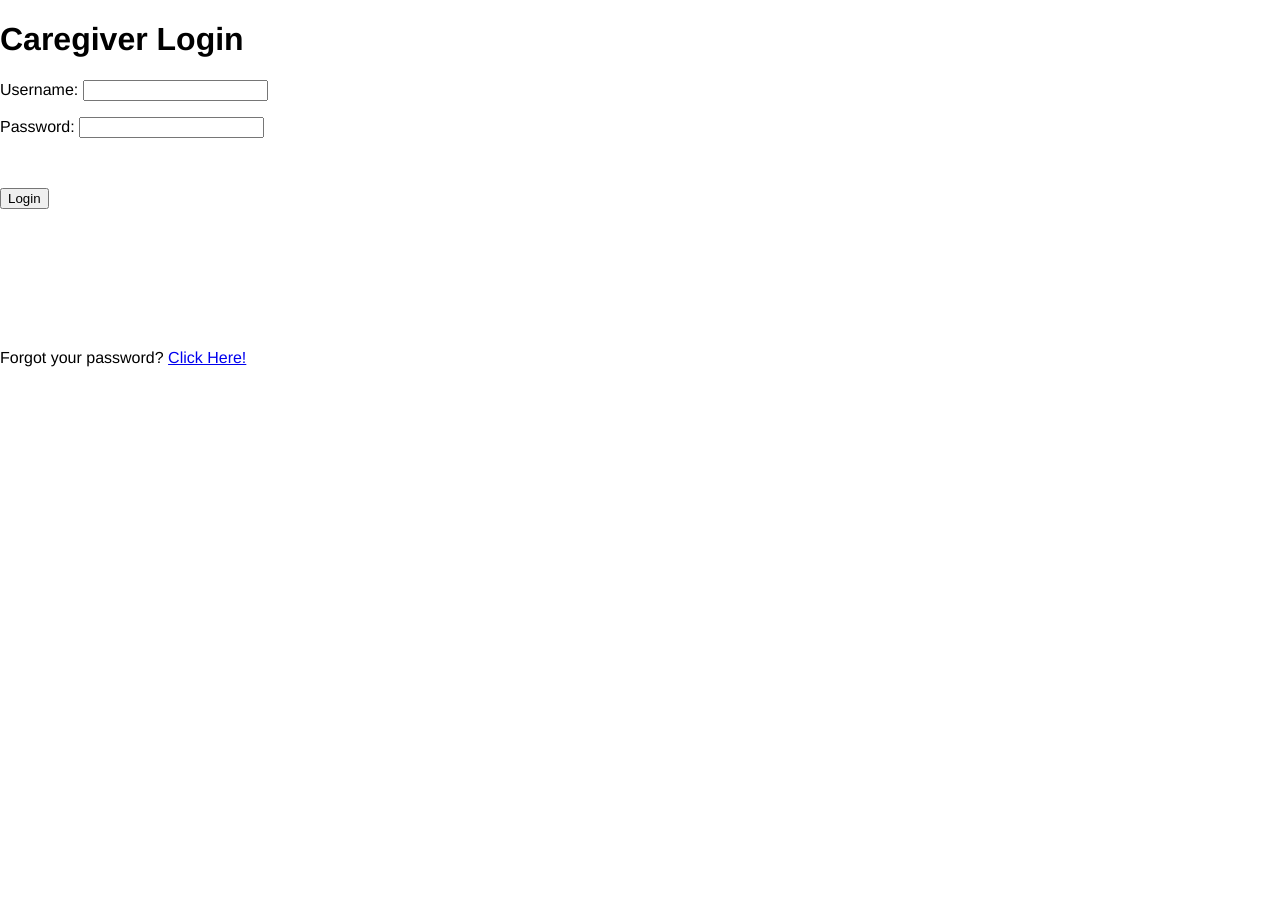
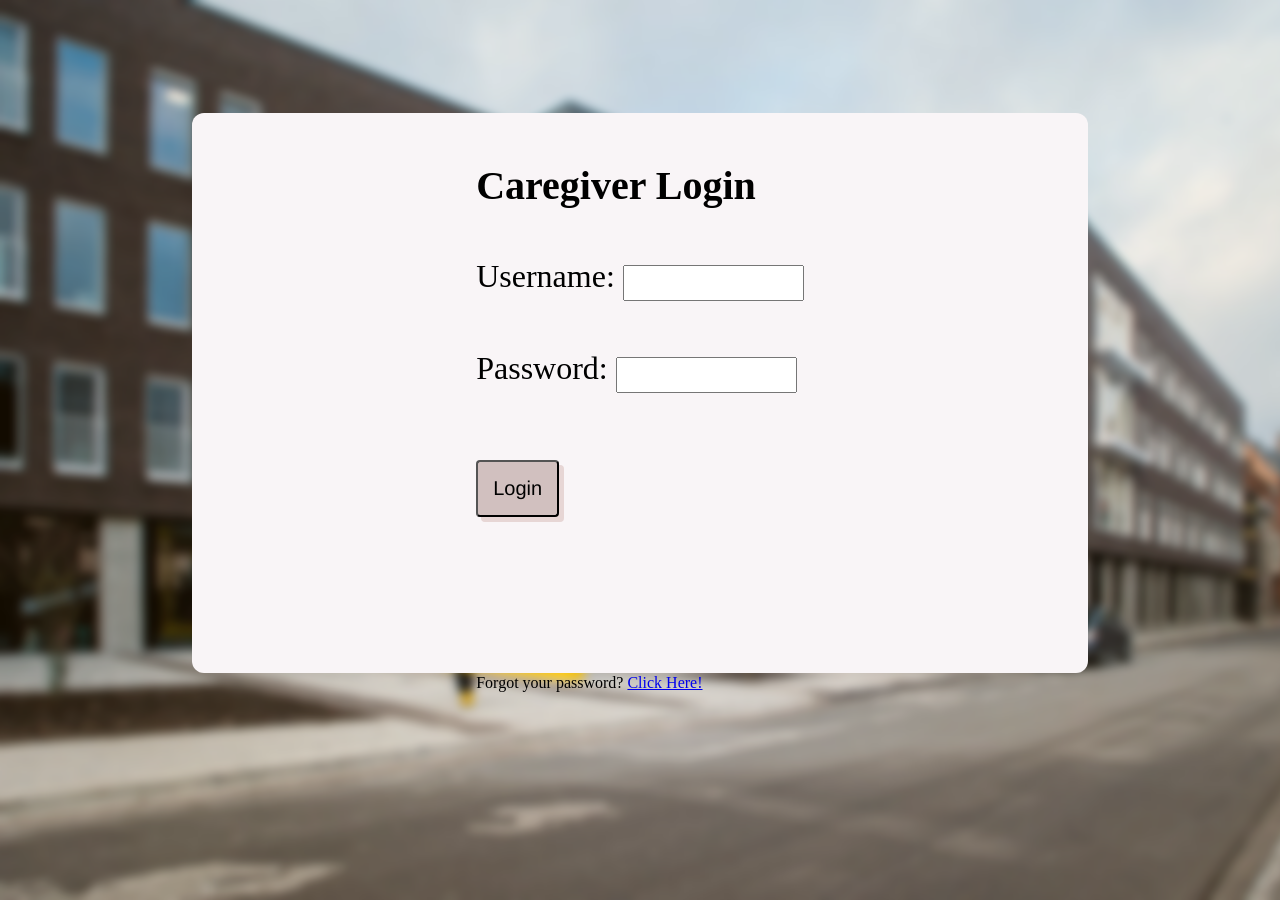
Before and after one commit to HainKUL/NursingHome, a CodeIgniter app: page /a18ux04/Caregiver_controller/login in a window 1280 px wide. Before the commit the page ends 367 px from the top, so only its background shows below. Run offline with CodeIgniter, Linux system fonts and the light colour scheme.

Commit message:
before aligning input fields

```diff
--- a/application/views/caregiver_login_view.php
+++ b/application/views/caregiver_login_view.php
@@ -4,52 +4,60 @@
 <head>
     <meta charset="UTF-8">
     <title>Caregiver Login | Welcome</title>
-    <link href="<?=base_url()?>assets/css/dashboard.css" rel="stylesheet" type="text/css"/>
+    <link href="<?=base_url()?>assets/css/caregiver_login.css" rel="stylesheet" type="text/css"/>
     <link rel="icon" href="<?=base_url()?>assets/photos/favicon3.ico" type="image/gif" sizes="16x16">
 
 </head>
 
-<body>
+<body style="background-repeat:no-repeat;background-size: cover;" background="<?=base_url() ?>assets/photos/background_remy.png">
 <?php if(isset($_SESSION)) {
     echo $this->session->flashdata('flash_data');
 } ?>
 
+<div class="container-fluid" id="card-outside" >
+
+    <div class="row" style="padding-top: 7%">
+        <div class="col-2">
+        </div>
+        <div class="col-8">
+            <div class="container" id="card-inside">
+                <div class="row" >
+                    <div class="col-2">
+                    </div>
+                    <div class="col-8">
                         <!--<form method="post" action="index.html">-->
                         <form method="post" action="<?=base_url()?>Caregiver_controller/login">
                             <!-- action="<?=base_url()?>Caregiver_controller/login">
                     <!--<div class="box">-->
-        <h1><?php echo $this->lang->line('login_title'); ?> </h1>
+                            <h1 style="padding-top: 15%; font-size: 40px;"><?php echo $this->lang->line('login_title'); ?> </h1>
 
-        <p>
+                            <p style="padding-top: 15%; font-size: 32px;">
                                 <label><?php echo $this->lang->line('login_username'); ?>:</label>
-            <input type="text" name="email" id="email" class="form-control" name="email" />
+                                <input style="line-height: 32px;"type="text" name="email" id="email" class="form-control" name="email" />
 
                             </p>
-        <p>
+                            <p style="padding-top: 15%; font-size: 32px;">
                                 <label><?php echo $this->lang->line('login_password'); ?>:</label>
-            <input type="password" name="password" id="password" class="form-control" name="password" />
+                                <input style="line-height: 32px;" type="password" name="password" id="password" class="form-control" name="password" />
                             </p>
                             <br />
-        <p>
+                            <p style="padding-top: 15%">
                                 <input type="submit" id="submit" value="<?php echo $this->lang->line('login_button'); ?>" />
                             </p>
 
-
-        <!--<input type="email" name="email" value="email" onFocus="field_focus(this, 'email');" onblur="field_blur(this, 'email');" class="email" />
-
-        <input type="password" name="password" value="password" onFocus="field_focus(this, 'password');" onblur="field_blur(this, 'password');" class="password" />
-<a href="/a18ux04/index.php/Caregiver_controller/dashboard">dev login</a>
-        <a href="#"><div class="btn">Sign In</div></a>
-
-        <a href="#"><div id="btn2">Log In</div></a>
-
-        <a href="/index.php/Caregiver_controller/dashboard">dev login</a>-->
-
-    <!-- End Box -->
-
                         </form>
                         <br /><br /><br /><br /><br /><br />
-<p><?php echo $this->lang->line('login_forgot'); ?> <a href="forgot"><?php echo $this->lang->line('login_click'); ?></a></p>
+                        <p style="padding-top: 15%"><?php echo $this->lang->line('login_forgot'); ?> <a href="forgot"><?php echo $this->lang->line('login_click'); ?></a></p>
+                    </div>
+                    <div class="col-2">
+                    </div>
+                </div>
+            </div>
+        <div class="col-2">
+        </div>
+    </div>
+</div>
+
 
 
 <br /><br /><br /><br /><br /><br /><br /><br /><br /><br /><br /><br /><br /><br /><br /><br /><br /><br />
--- a/assets/css/caregiver_login.css
+++ b/assets/css/caregiver_login.css
@@ -1,13 +1,49 @@
+:root {
+    --colorInsideCard: #F9F5F7;
+    --colorOutsideOfCard: #F9F5F7;
+}
+
 * {
     /* depending on your browser (Chrome,IE,..) user-agent styling can be different*/
     /* so remove margins and padding on all elements */
     margin: 0;
     padding: 0 ;
-
-
-
 }
 
+body {
+    width: 100%;
+    height: 100%;
+    margin: 0;
+}
+
+#card-outside{
+    height: 100vh;
+    padding: 15%;
+    padding-top: 50px; padding-bottom: 50px;
+    align-items: center;
+    display: flex;
+    flex-direction: column;
+}
+
+#card-inside{
+    background-color: var(--colorInsideCard);
+    height: 70vh;
+    width: 70vw;
+    align-items: center;
+    display: flex;
+    flex-direction: column;
+    border-radius:12px
+}
+
+#submit {
+    font-size: 20px;
+    font-family: Helvetica, Arial;
+    background-color: #d1c0bf;
+    box-shadow: 5px 5px #e7d6d5;
+    padding: 15px;
+    border-radius: 4px;
+}
+/*
 body{
     font-family: 'Open Sans', sans-serif;
     background-color: whitesmoke;
```
Lines whose indentation alone changed are shown as unchanged.
